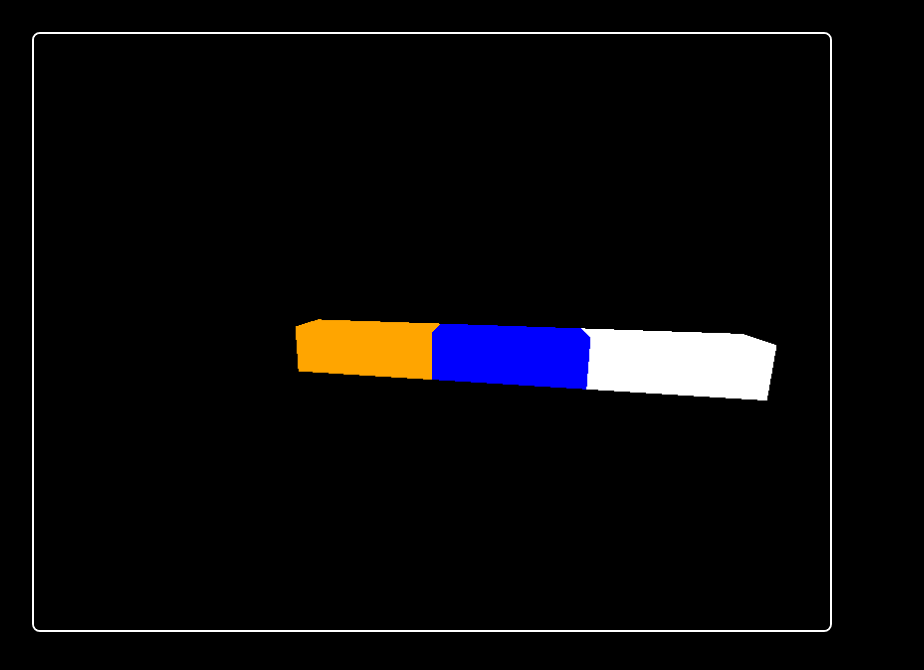
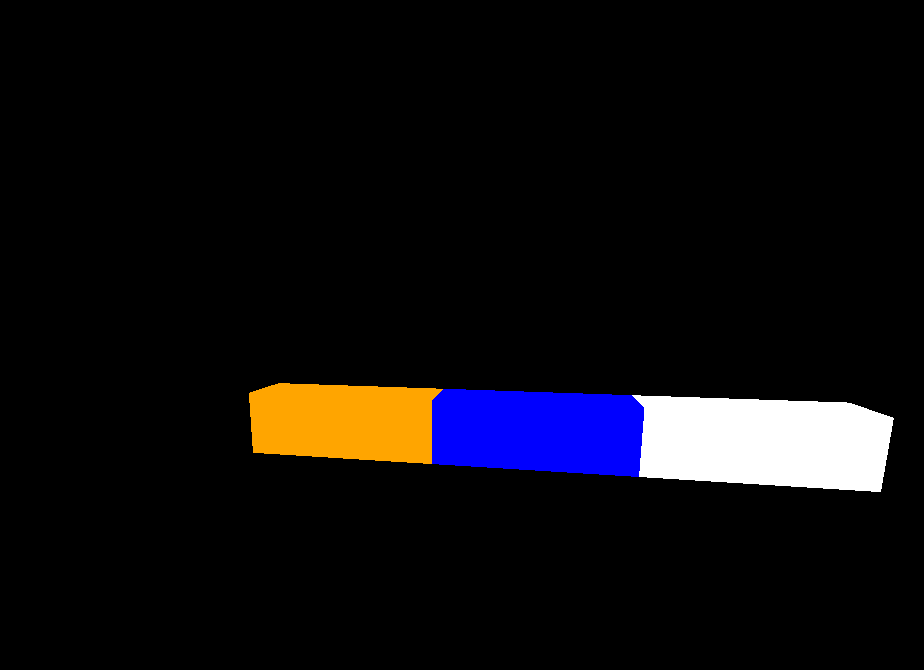
Before and after one commit to rob-letts/three.js-journey, a website built with Vite: page index.html in a window 1280 px wide. Shown: the whole page, without its empty margins (208-1132 px from the left). Built offline with nearby package versions, Linux system fonts and the light colour scheme.

Commit message:
experiments for lesson 8

```diff
--- a/src/base.css
+++ b/src/base.css
@@ -19,7 +19,7 @@ html {
 
 body {
   height: 100%;
-  padding: 2rem;
+  overflow: hidden;
 }
 
 img {
@@ -59,13 +59,8 @@ img {
   }
 }
 
-body {
-  background-color: black;
+.webgl {
+  position: fixed;
+  inset: 0;
+  outline: none;
 }
-
-.webgl {
-  display: block;
-  margin-inline: auto;
-  border: 2px solid white;
-  border-radius: 8px;
-}
--- a/src/main.ts
+++ b/src/main.ts
@@ -2,14 +2,12 @@ import * as THREE from 'three';
 import { OrbitControls } from 'three/addons/controls/OrbitControls.js';
 // import gsap from 'gsap';
 
+type Sizes = {
+  width: number,
+  height: number
+}
+
 const canvas = document.querySelector('.webgl') as HTMLCanvasElement;
-
-function getMesh(color: string): THREE.Mesh {
-  return new THREE.Mesh(
-    new THREE.BoxGeometry(1, 1, 1),
-    new THREE.MeshBasicMaterial({ color })
-  );
-}
 
 // Meshes
 const mesh1 = getMesh('orange');
@@ -17,10 +15,30 @@ const mesh2 = getMesh('blue');
 const mesh3 = getMesh('white');
 
 // Camera
-const sizes = {
-  width: 800,
-  height: 600
+const sizes: Sizes = {
+  width: window.innerWidth,
+  height: window.innerHeight
 }
+
+function updateSizes() {
+  sizes.width = window.innerWidth;
+  sizes.height = window.innerHeight;
+  camera.aspect = sizes.width / sizes.height;
+  camera.updateProjectionMatrix();
+  renderer.setSize(sizes.width, sizes.height);
+  renderer.setPixelRatio(Math.min(window.devicePixelRatio, 2));
+}
+
+addEventListener('resize', updateSizes);
+
+addEventListener('dblclick', () => {
+  if (document.fullscreenElement) {
+    document.exitFullscreen();
+  } else {
+    canvas.requestFullscreen();
+  }
+});
+
 const camera = new THREE.PerspectiveCamera(75, sizes.width / sizes.height);
 
 // Axes helper
@@ -83,6 +101,13 @@ function tick() {
   requestAnimationFrame(tick);
 }
 
+function getMesh(color: string): THREE.Mesh {
+  return new THREE.Mesh(
+    new THREE.BoxGeometry(1, 1, 1),
+    new THREE.MeshBasicMaterial({ color })
+  );
+}
+
 // function getPositionX(x: number): number {
 //   return Math.sin((x / sizes.width - 0.5) * Math.PI * 2) * 3;
 // }
```
